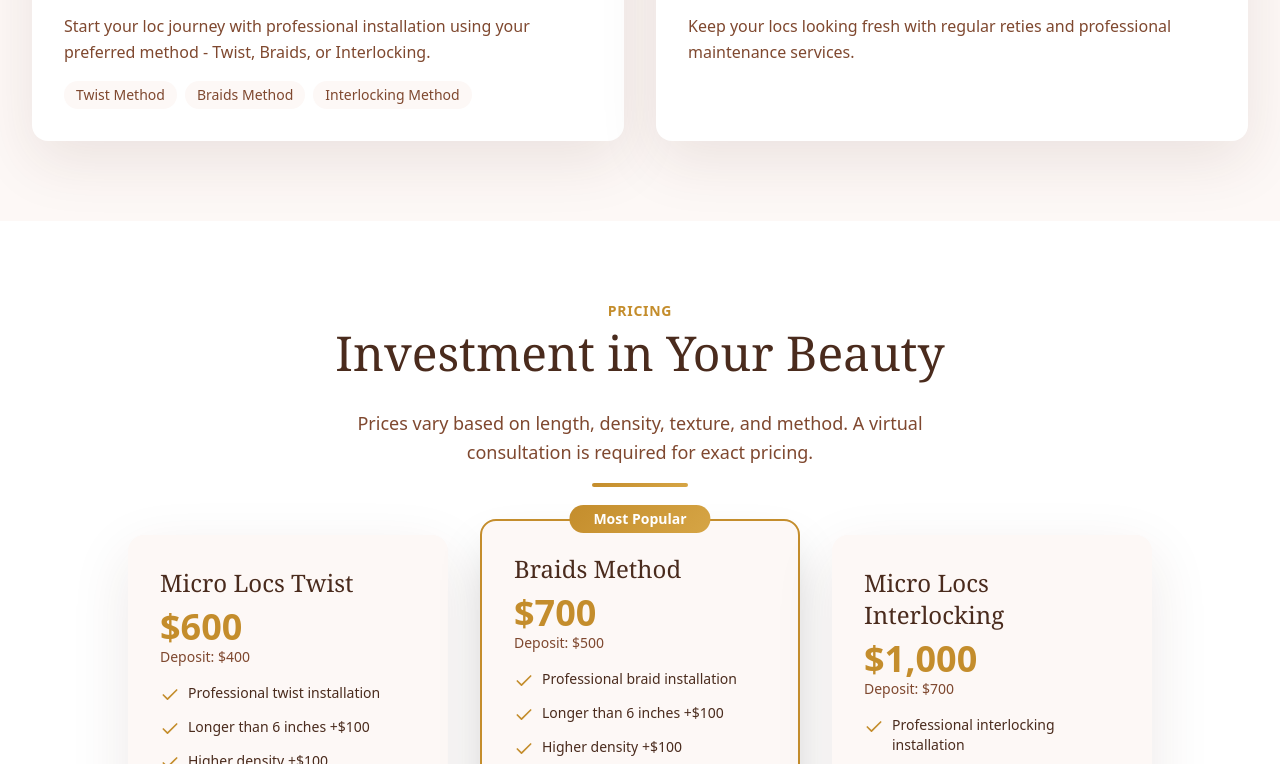
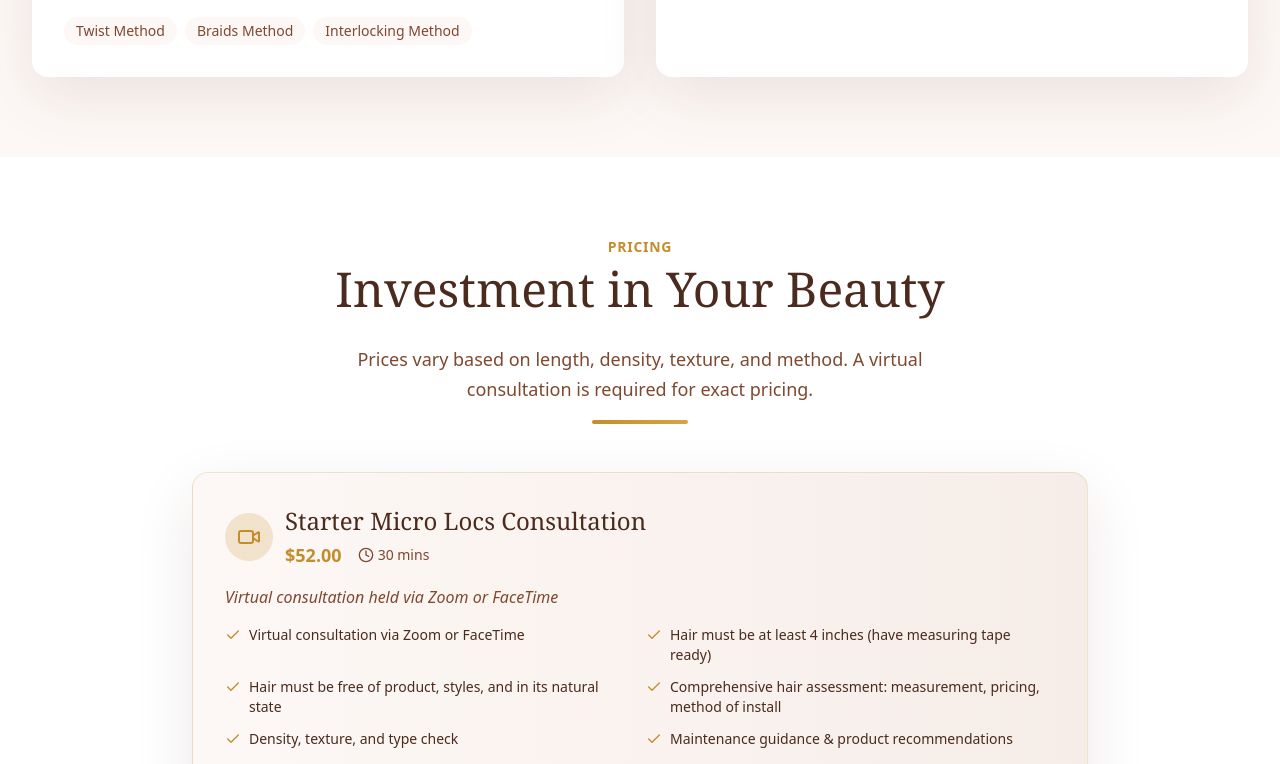
Before and after one commit to sundayuchegbu/royalelabelle, a Next.js app in the folder frontend/: page / in a window 1280 px wide. Shown: the part 2036-2800 px from the top of the page. Built offline with nearby package versions, Linux system fonts and the light colour scheme; no server answers; a web font is replaced by a local one.

Commit message:
changes to payment

```diff
--- a/frontend/app/layout.tsx
+++ b/frontend/app/layout.tsx
@@ -3,7 +3,7 @@ import { Inter, Playfair_Display } from "next/font/google";
 import "./globals.css";
 import { Toaster } from "react-hot-toast";
 import { AuthProvider } from "@/context/AuthContext";
-import WhatsAppWrapper from "@/components/layout/WhatsAppWrapper";
+// import WhatsAppWrapper from "@/components/layout/WhatsAppWrapper";
 
 const inter = Inter({
   subsets: ["latin"],
@@ -31,7 +31,7 @@ export default function RootLayout({
       <body>
         <AuthProvider>
           {children}
-          <WhatsAppWrapper />
+          {/* <WhatsAppWrapper /> */}
 
           <Toaster
             position="top-center"
--- a/frontend/app/page.tsx
+++ b/frontend/app/page.tsx
@@ -27,7 +27,7 @@ export default function Home() {
         <About />
         <Services />
         <Pricing />
-        <Gallery />
+        {/* <Gallery /> */}
         {/* <Testimonials /> */}
         <Policy />
         <BookingSection /> {/* Add this */}
--- a/frontend/components/layout/Header.tsx
+++ b/frontend/components/layout/Header.tsx
@@ -45,9 +45,9 @@ export default function Header() {
     { href: "#about", label: "About" },
     { href: "#services", label: "Services" },
     { href: "#pricing", label: "Pricing" },
-    { href: "#gallery", label: "Gallery" },
+    // { href: "#gallery", label: "Gallery" },
     { href: "#policy", label: "Policy" },
-    { href: "#testimonials", label: "Testimonials" },
+    // { href: "#testimonials", label: "Testimonials" },
   ];
 
   return (
@@ -89,13 +89,13 @@ export default function Header() {
 
           {/* Desktop CTA Buttons */}
           <div className="hidden lg:flex items-center space-x-4">
-            <a
+            {/* <a
               href="tel:+15485573218"
               className="flex items-center text-[#ffffff] hover:text-gold transition-colors"
             >
               <Phone className="w-4 h-4 mr-2" />
               <span className="font-medium">+1(548) 557-3218</span>
-            </a>
+            </a> */}
 
             {/* User Menu */}
             {isAuthenticated ? (
--- a/frontend/components/sections/BookingCTA.tsx
+++ b/frontend/components/sections/BookingCTA.tsx
@@ -1,7 +1,7 @@
 "use client";
 
 import Button from "../ui/Button";
-import { Calendar, Phone } from "lucide-react";
+import { Calendar, Mail } from "lucide-react";
 
 export default function BookingCTA() {
   return (
@@ -32,10 +32,12 @@ export default function BookingCTA() {
               variant="outline"
               size="lg"
               className="border-white text-white hover:bg-white/10"
-              onClick={() => (window.location.href = "tel:+15485573218")}
+              onClick={() =>
+                (window.location.href = "mailto:royale.labelle@gmail.com")
+              }
             >
-              <Phone className="w-5 h-5 mr-2" />
-              Call +1(548) 557-3218
+              <Mail className="w-5 h-5 mr-2" />
+              Royale.labelle@gmail.com
             </Button>
           </div>
           <p className="mt-6 text-[#d4a691] text-sm">
--- a/frontend/components/sections/Pricing.tsx
+++ b/frontend/components/sections/Pricing.tsx
@@ -1,17 +1,16 @@
 "use client";
 
 import SectionHeading from "../ui/SectionHeading";
-import { Check } from "lucide-react";
+import { Check, Video, Ruler, Scissors, Sparkles, Clock } from "lucide-react";
 
 export default function Pricing() {
   const pricingData = [
     {
       title: "Micro Locs Twist",
-      price: "$600",
-      deposit: "$400",
+      price: "Starter - $600",
+      deposit: "$200",
       features: [
         "Professional twist installation",
-        // "AMP certified technique",
         "Longer than 6 inches +$100",
         "Higher density +$100",
         "Customized for your hair type",
@@ -20,36 +19,55 @@ export default function Pricing() {
       popular: false,
     },
     {
-      title: "Braids  Method",
-      price: "$700",
-      deposit: "$500",
+      title: "Braids Method",
+      price: "Starter - $700",
+      deposit: "$200",
       features: [
         "Professional braid installation",
-        // "AMP certified technique",
         "Longer than 6 inches +$100",
         "Higher density +$100",
         "Customized for your hair type",
         "Post-installation care guide",
-        "Bonus: Maintenance tips",
       ],
       popular: true,
     },
     {
       title: "Micro Locs Interlocking",
-      price: "$1,000",
-      deposit: "$700",
+      price: "Starter - $1,000",
+      deposit: "$300",
       features: [
         "Professional interlocking installation",
-        // "AMP certified technique",
-        "Longer than 6 inches +200",
+        "Longer than 6 inches +$200",
         "Higher density +$200",
         "Customized for your hair type",
         "Post-installation care guide",
-        "Bonus: Maintenance tips",
         "Premium interlocking method",
       ],
       popular: false,
     },
+    {
+      title: "Retie Maintenance",
+      price: "Starter - $150",
+      deposit: "$50",
+      features: [
+        "Professional retie maintenance",
+        "Longer than 6 inches +$50",
+        "Higher density +$50",
+        "Customized for your hair type",
+        "Post-maintenance care guide",
+      ],
+      popular: false,
+    },
+  ];
+
+  const consultationFeatures = [
+    "Virtual consultation via Zoom or FaceTime",
+    "Hair must be at least 4 inches (have measuring tape ready)",
+    "Hair must be free of product, styles, and in its natural state",
+    "Comprehensive hair assessment: measurement, pricing, method of install",
+    "Density, texture, and type check",
+    "Maintenance guidance & product recommendations",
+    "Address any questions or concerns",
   ];
 
   return (
@@ -61,42 +79,87 @@ export default function Pricing() {
           description="Prices vary based on length, density, texture, and method. A virtual consultation is required for exact pricing."
         />
 
-        <div className="grid grid-cols-1 md:grid-cols-3 gap-8 max-w-5xl mx-auto">
+        {/* Consultation Section */}
+        <div className="max-w-4xl mx-auto mb-16">
+          <div className="bg-linear-to-r from-[#fdf8f6] to-[#f6ede8] rounded-2xl p-8 shadow-luxury border border-gold/20">
+            <div className="flex items-center gap-3 mb-4">
+              <div className="w-12 h-12 bg-gold/20 rounded-full flex items-center justify-center">
+                <Video className="w-6 h-6 text-gold" />
+              </div>
+              <div>
+                <h3 className="font-serif text-2xl text-[#4a2b1d]">
+                  Starter Micro Locs Consultation
+                </h3>
+                <div className="flex items-center gap-4 mt-1">
+                  <span className="text-gold font-bold text-lg">$52.00</span>
+                  <span className="text-[#7f482f] text-sm flex items-center gap-1">
+                    <Clock className="w-4 h-4" />
+                    30 mins
+                  </span>
+                </div>
+              </div>
+            </div>
+
+            <p className="text-[#7f482f] mb-4 italic">
+              Virtual consultation held via Zoom or FaceTime
+            </p>
+
+            <div className="grid grid-cols-1 md:grid-cols-2 gap-3">
+              {consultationFeatures.map((feature, index) => (
+                <div key={index} className="flex items-start space-x-2">
+                  <Check className="w-4 h-4 text-gold shrink-0 mt-0.5" />
+                  <span className="text-sm text-[#4a2b1d]">{feature}</span>
+                </div>
+              ))}
+            </div>
+
+            <div className="mt-4 p-4 bg-gold/10 rounded-lg border border-gold/20">
+              <p className="text-sm text-[#4a2b1d] font-medium">
+                💡 Consultation includes: Hair measurement, pricing, method of
+                installation, density, texture and type check, maintenance,
+                products & any other questions or concerns.
+              </p>
+            </div>
+          </div>
+        </div>
+
+        {/* Pricing Cards */}
+        <div className="grid grid-cols-1 md:grid-cols-2 lg:grid-cols-4 gap-6 max-w-6xl mx-auto">
           {pricingData.map((plan) => (
             <div
               key={plan.title}
-              className={`relative bg-[#fdf8f6] rounded-2xl p-8 transition-all duration-300 ${
+              className={`relative bg-[#fdf8f6] rounded-2xl p-6 transition-all duration-300 ${
                 plan.popular
-                  ? "shadow-2xl border-2 border-gold transform -translate-y-4"
+                  ? "shadow-2xl border-2 border-gold transform -translate-y-2"
                   : "shadow-luxury hover:shadow-2xl"
               }`}
             >
               {plan.popular && (
-                <div className="absolute -top-4 left-1/2 transform -translate-x-1/2 bg-gradient-gold text-white px-6 py-1 rounded-full text-sm font-semibold">
+                <div className="absolute -top-3 left-1/2 transform -translate-x-1/2 bg-gradient-gold text-white px-4 py-1 rounded-full text-xs font-semibold whitespace-nowrap">
                   Most Popular
                 </div>
               )}
-              <h3 className="font-serif text-2xl text-[#4a2b1d] mb-2">
+              <h3 className="font-serif text-xl text-[#4a2b1d] mb-2">
                 {plan.title}
               </h3>
-              <div className="mb-4">
-                <span className="text-4xl font-bold text-gold">
+              <div className="mb-3">
+                <span className="text-2xl font-bold text-gold">
                   {plan.price}
                 </span>
-                <p className="text-sm text-[#7f482f]">
+                <p className="text-xs text-[#7f482f]">
                   Deposit: {plan.deposit}
                 </p>
               </div>
-              <ul className="space-y-3 mb-8">
+              <ul className="space-y-2 mb-6">
                 {plan.features.map((feature) => (
                   <li key={feature} className="flex items-start space-x-2">
-                    <Check className="w-5 h-5 text-gold shrink-0 mt-0.5" />
+                    <Check className="w-4 h-4 text-gold shrink-0 mt-0.5" />
                     <span className="text-[#4a2b1d] text-sm">{feature}</span>
                   </li>
                 ))}
               </ul>
               <button
-                className={`w-full py-3 rounded-lg font-semibold transition-all ${
+                className={`w-full py-2.5 rounded-lg font-semibold transition-all text-sm ${
                   plan.popular
                     ? "bg-gradient-gold text-white hover:opacity-90 shadow-gold"
                     : "border-2 border-[#7f482f] text-[#7f482f] hover:bg-[#7f482f] hover:text-white"
@@ -110,8 +173,8 @@ export default function Pricing() {
 
         <div className="mt-12 text-center">
           <p className="text-[#7f482f] text-sm">
-            💳 Payment accepted via Zelle or Cash. Full balance due on the first
-            day of service.
+            💳 Payment accepted via Interac or Cash. Full balance due on the
+            first day of service.
           </p>
         </div>
       </div>
```
Also changed, not shown: frontend/components/BookingModal.tsx (+14 -14 lines), frontend/components/layout/Footer.tsx (+11 -11 lines), frontend/components/sections/About.tsx (+12 -12 lines), frontend/components/sections/BookingSection.tsx (+16 -16 lines), frontend/components/sections/Policy.tsx (+16 -14 lines), 2 other files (tests, documents, lock files or other folders).
